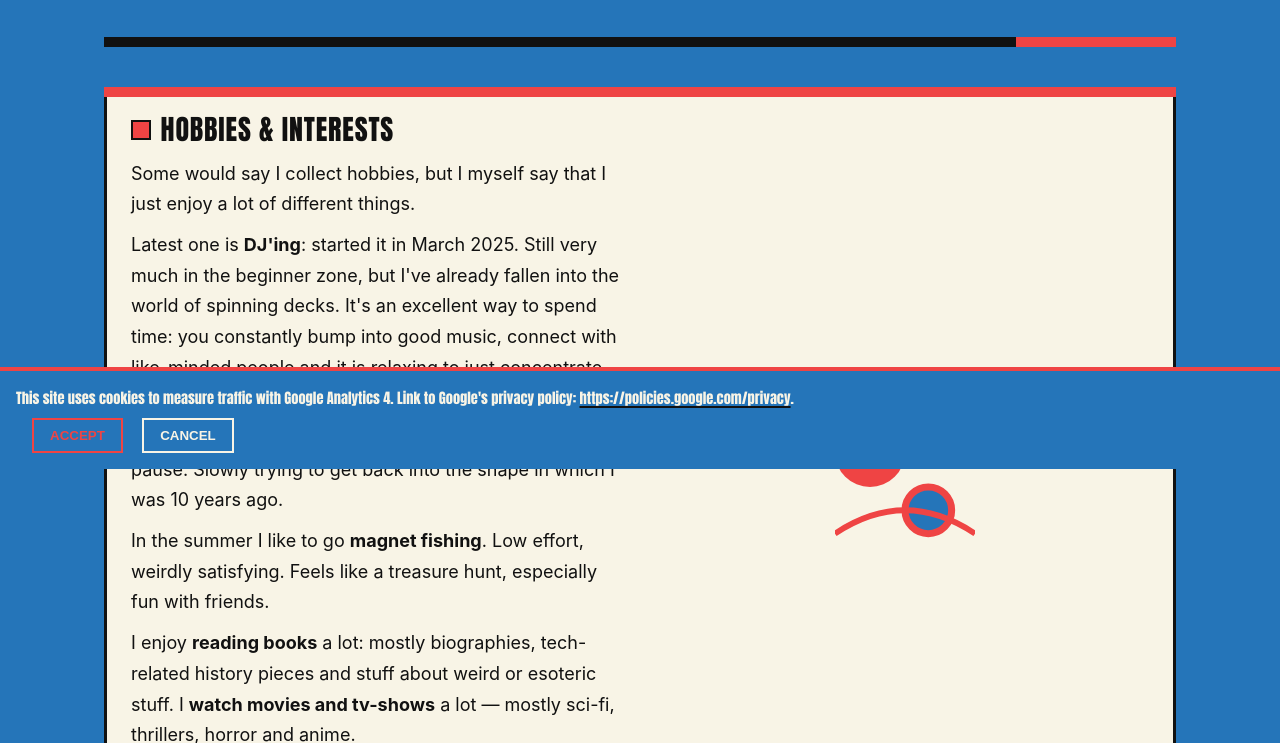
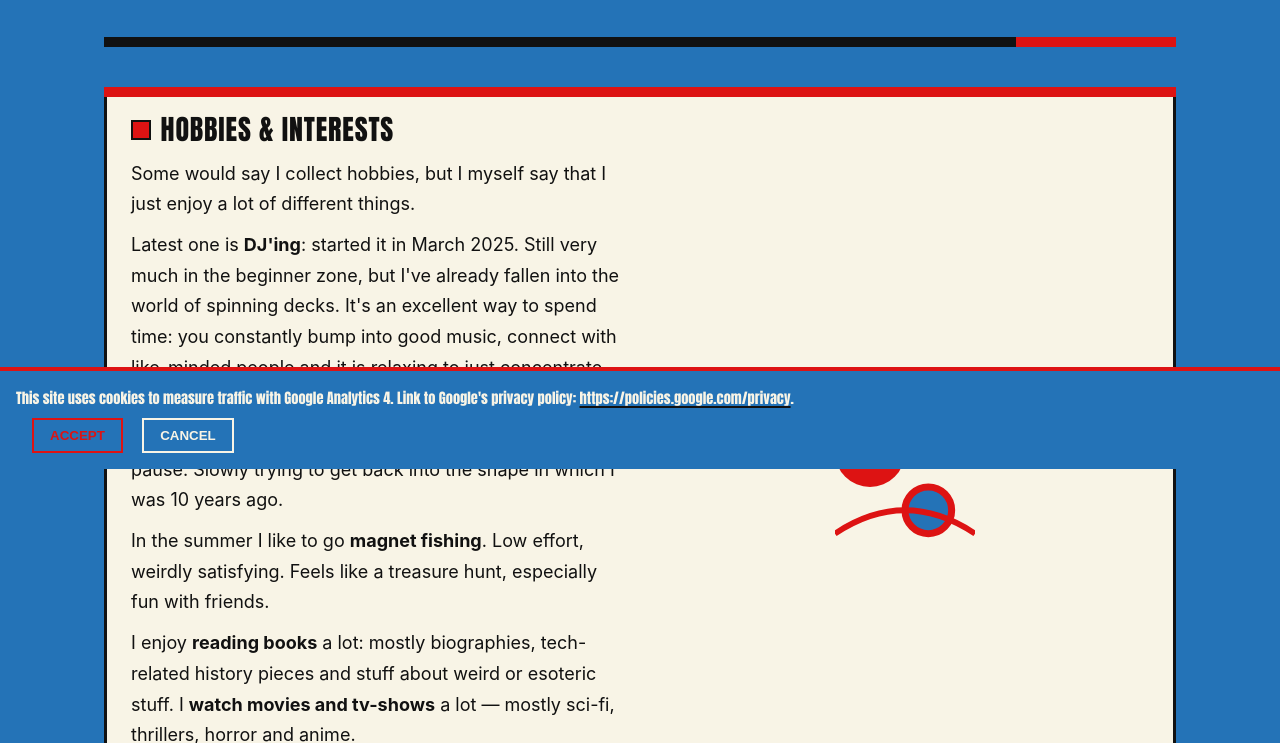
Before and after one commit to succabs/website, an Astro site: page /about in a window 1280 px wide. Shown: the part 331-1074 px from the top of the page. Built offline with nearby package versions, Linux system fonts and the light colour scheme; Astro itself is replaced by a stand-in of ours.

Commit message:
accessible colors

```diff
--- a/src/styles/global.css
+++ b/src/styles/global.css
@@ -1,9 +1,9 @@
 :root {
-  --color-bg: #2575b9;
+  --color-bg: #2473b7;
   --color-headings: #f8f4e6;
   --color-outlines: #111111;
   --color-text: #f8f4e6;
-  --accent: #ef4444;
+  --accent: #dd1313;
   --accent-beige: #e5d0a6;
   --accent-paper: #f8f4e6;
   --max-width: 1200px;
```
